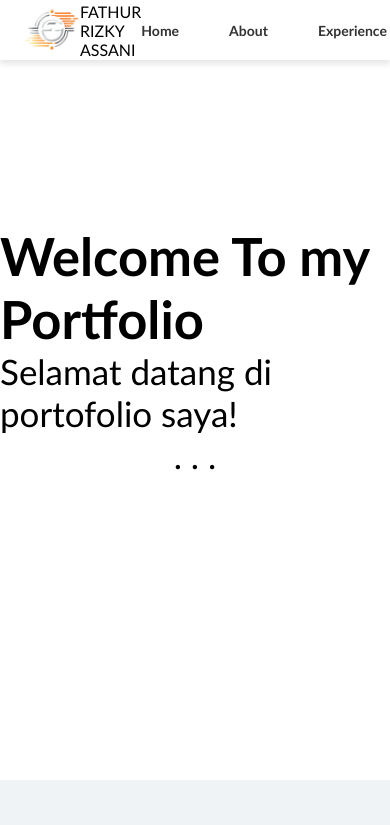
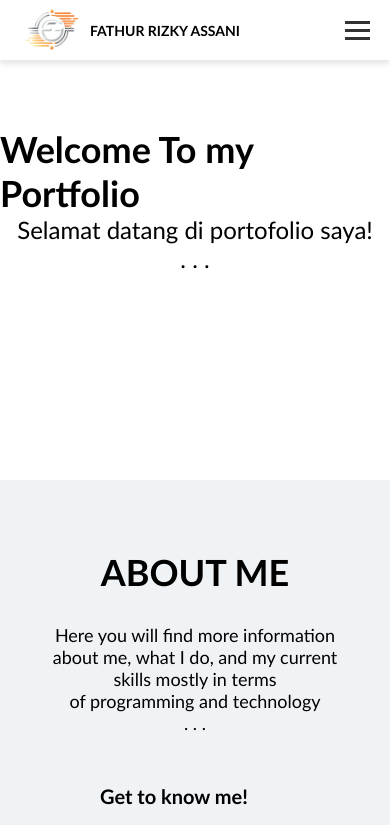
Before and after one commit to CallMeFG/mylatesporto, a plain HTML site: page index.html in a window 390 px wide. Shown: the top 825 px of the page. Drawn offline with Linux system fonts and the light colour scheme.

Commit message:
Update style.css
responsive

```diff
--- a/style.css
+++ b/style.css
@@ -37,6 +37,11 @@ body {
   display: flex;
   align-items: center;
 }
+.logo span {
+  margin-left: 10px;
+  font-size: 14px;
+  font-weight: 600;
+}
 .menu{
   display: flex;
   align-items: center;
@@ -58,6 +63,19 @@ body {
 .menu a:hover {
   color: #6c4cf6;
 }
+.hamburger {
+  display: none;
+  cursor: pointer;
+}
+
+.hamburger span {
+  display: block;
+  width: 25px;
+  height: 3px;
+  background-color: #333;
+  margin: 5px 0;
+  transition: all 0.3s ease;
+}
 /* hero */
 .hero {
   display: flex;
@@ -66,6 +84,95 @@ body {
   align-items: center;
   height: 700px;
   font-size: 35px;
+}
+/* Responsive Design */
+@media (max-width: 1024px) {
+  .menu {
+    margin-right: 50px;
+  }
+
+  .menu ul {
+    gap: 30px;
+  }
+}
+@media (max-width: 768px) {
+  .menu {
+    position: fixed;
+    top: 60px;
+    left: -100%;
+    width: 100%;
+    height: calc(100vh - 60px);
+    background-color: white;
+    flex-direction: column;
+    align-items: center;
+    justify-content: center;
+    transition: all 0.5s ease;
+    margin-right: 0;
+  }
+  .menu.active {
+    left: 0;
+  }
+
+  .menu ul {
+    flex-direction: column;
+    gap: 30px;
+    text-align: center;
+  }
+
+  .hamburger {
+    display: block;
+    margin-right: 20px;
+  }
+
+  .hero {
+    height: 500px;
+    font-size: 28px;
+  }
+
+  .isi {
+    padding: 50px !important;
+    gap: 50px !important;
+    flex-direction: column;
+  }
+
+  .posting1, .posting2, .posting3 {
+    width: 100% !important;
+    max-width: 100% !important;
+    flex-direction: column;
+    align-items: center;
+    text-align: center;
+  }
+
+  .posting1 img, .posting2 img, .posting3 img {
+    margin-right: 0 !important;
+    margin-bottom: 20px;
+  }
+
+  .contact {
+    width: 80% !important;
+  }
+
+  .footer-content {
+    gap: 100px !important;
+    flex-direction: column;
+    align-items: center;
+    text-align: center;
+  }
+}
+@media (max-width: 480px) {
+  .hero {
+    font-size: 24px;
+    height: 400px;
+  }
+
+  .contact {
+    width: 90% !important;
+    padding: 20px !important;
+  }
+
+  .hubungi, .contact button {
+    width: 100% !important;
+  }
 }
 /* content 1 */
 .content1 {
```
